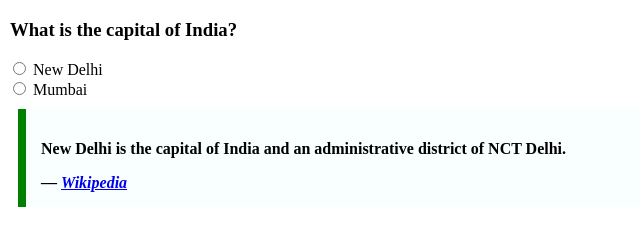
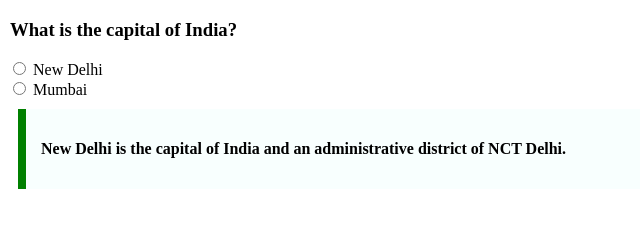
Before and after one commit to acciojob/trivia-beastvaibhv, a website: page main.html in a window 1280 px wide. Shown: the whole page, without its empty margins (0-640 px from the left). Drawn offline with Linux system fonts and the light colour scheme.

Commit message:
created a submission

```diff
--- a/main.html
+++ b/main.html
@@ -30,9 +30,9 @@
 		font-weight:bold">
 
 		<p>New Delhi is the capital of India and an administrative district of NCT Delhi.</p>
-		    <footer>
-        — <cite><a href="https://en.wikipedia.org/wiki/New_Delhi" target="_blank">Wikipedia</a></cite>
-    </footer>
+
+        <cite><a href="https://en.wikipedia.org/wiki/New_Delhi" target="_blank"></a></cite>
+
 	</blockquote>
     <script type="text/javascript" src="./script.js">
 </script>
```
